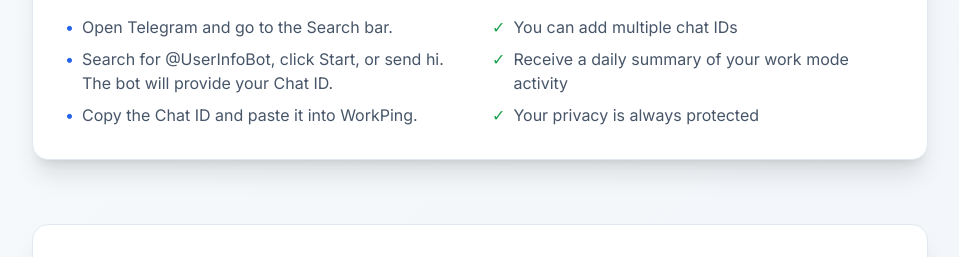
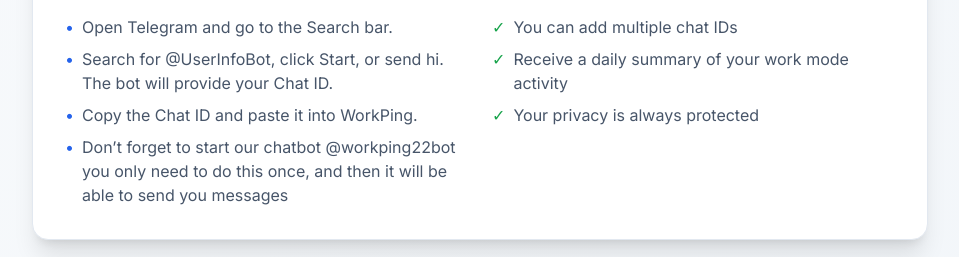
Before and after one commit to creation22/workPing, a React (Vite) app: page / in a window 1280 px wide. Shown: the part 1420-1677 px from the top of the page, without its empty margins (160-1119 px from the left). Built offline with nearby package versions, Linux system fonts and the light colour scheme; no server answers.

Commit message:
youtube video added

```diff
--- a/src/components/main/Guide.jsx
+++ b/src/components/main/Guide.jsx
@@ -48,6 +48,10 @@
                                     <li className="flex items-start">
                                         <span className="text-blue-600 mr-2">•</span>
                                         Copy the Chat ID and paste it into WorkPing.
+                                    </li>
+                                    <li className="flex items-start">
+                                        <span className="text-blue-600 mr-2">•</span>
+                                        Don’t forget to start our chatbot @workping22bot  you only need to do this once, and then it will be able to send you messages
                                     </li>
                                 </ul>
                             </div>
--- a/src/components/ui/VideosectionUse.jsx
+++ b/src/components/ui/VideosectionUse.jsx
@@ -6,15 +6,15 @@
       <HeroVideoDialog
         className="block dark:hidden"
         animationStyle="top-in-bottom-out"
-        videoSrc="https://www.youtube.com/embed/qh3NGpYRG3I?si=4rb-zSdDkVK9qxxb"
-        thumbnailSrc="https://startup-template-sage.vercel.app/hero-light.png"
+        videoSrc="https://www.youtube.com/watch?v=hxHRVaobt5k"
+        thumbnailSrc="https://i.ibb.co/VYtyrGFp/Boost-Focus-With-Work-Ping-0a347c1b-aa40-4681-b765-2633dd5a334d.png"
         thumbnailAlt="Hero Video"
       />
       <HeroVideoDialog
         className="hidden dark:block"
         animationStyle="top-in-bottom-out"
-        videoSrc="https://www.youtube.com/embed/qh3NGpYRG3I?si=4rb-zSdDkVK9qxxb"
-        thumbnailSrc="https://startup-template-sage.vercel.app/hero-dark.png"
+        videoSrc="https://www.youtube.com/watch?v=hxHRVaobt5k"
+        thumbnailSrc="https://i.ibb.co/VYtyrGFp/Boost-Focus-With-Work-Ping-0a347c1b-aa40-4681-b765-2633dd5a334d.png"
         thumbnailAlt="Hero Video"
       />
     </div>
```
